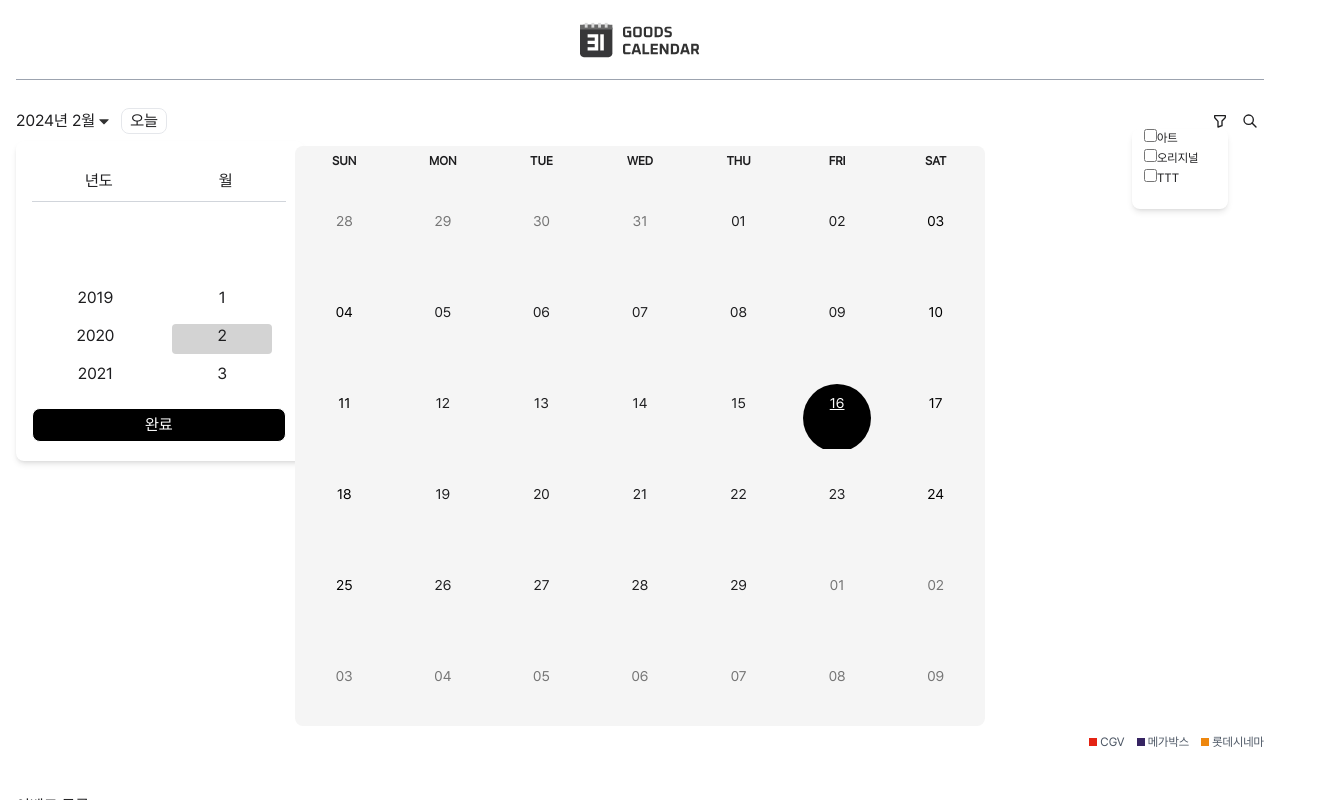
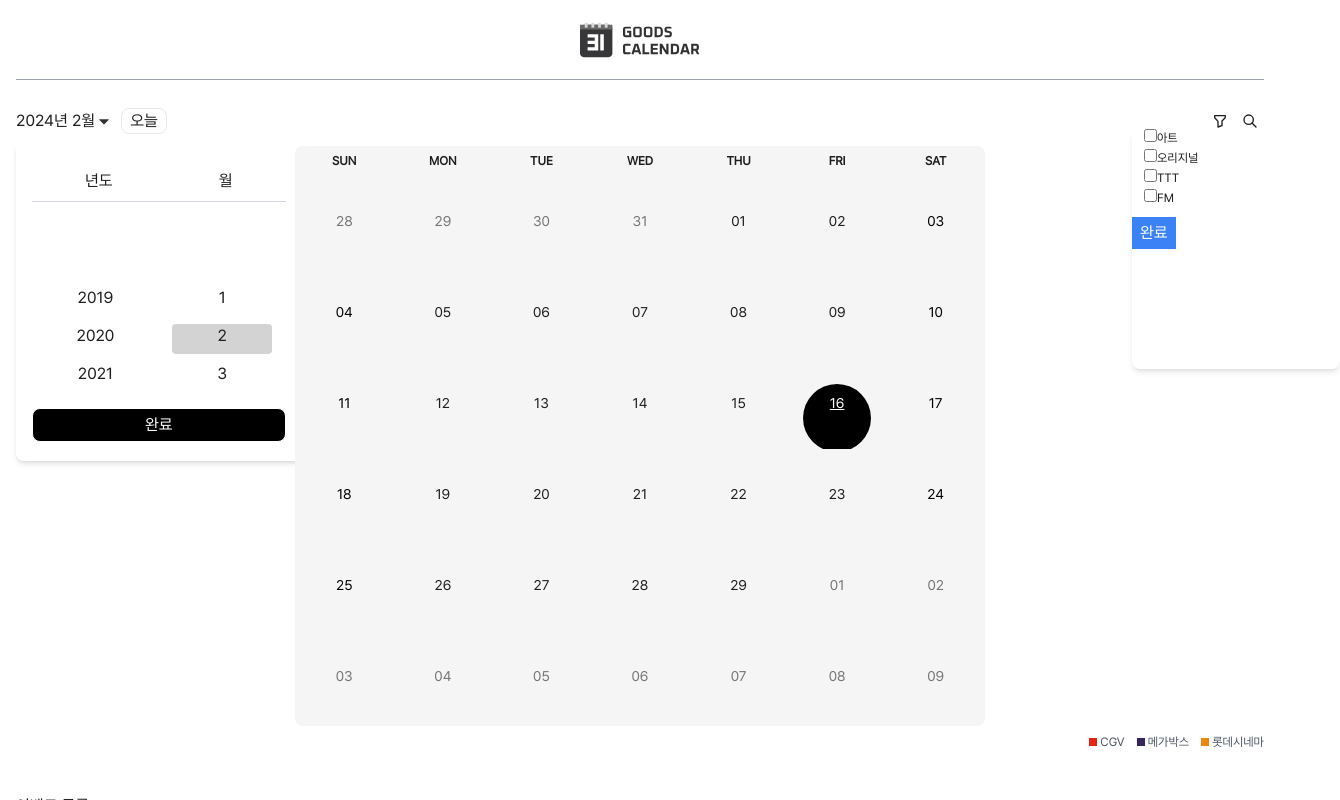
Before and after one commit to Brogod97/goods-calendar, a React (Create React App) app in the folder src/main/frontend/: page / in a window 1280 px wide. Both pictures are taken after a click on the element 1220 px from the left and 121 px from the top of the page. Shown: the top 800 px of the page, 1340 px wide, since content can reach past the window. Built offline with nearby package versions, Linux system fonts and the light colour scheme; no server answers.

Commit message:
필터 기능구현 및 커서 깜빡임 방지 적용

```diff
--- a/src/main/frontend/src/components/DateSelectorWithEventList/DateSelectorWithEventList.jsx
+++ b/src/main/frontend/src/components/DateSelectorWithEventList/DateSelectorWithEventList.jsx
@@ -30,7 +30,7 @@ const DateSelectorWithEventList = ({ selectedDate, events }) => {
   return (
     <div className="p-4">
       <div className="flex justify-between items-center h-8 my-2">
-        <div className="text-base font-medium">이벤트 목록</div>
+        <div className="text-base font-medium select-none">이벤트 목록</div>
       </div>
       <EventList events={filteredEvents} />
     </div>
--- a/src/main/frontend/src/components/Help/Help.jsx
+++ b/src/main/frontend/src/components/Help/Help.jsx
@@ -2,7 +2,7 @@ import React from "react";
 
 const Help = () => {
   return (
-    <div className="mt-2 mb-4 mx-4">
+    <div className="mt-2 mb-4 mx-4 select-none">
       <div className="flex justify-end text-xs text-gray-600">
         <div className="pr-3">
           <p className="w-2 h-2 bg-cgv inline-block"></p> CGV
--- a/src/main/frontend/src/components/Search/Searchpage.jsx
+++ b/src/main/frontend/src/components/Search/Searchpage.jsx
@@ -101,7 +101,7 @@ const Searchpage = ({ onClose }) => {
           취소
         </button>
       </div>
-      <div className="">
+      <div className="select-none">
         <div className="mt-7 mb-1 flex h-9">
           <p className="text-sm text-gray-400 mr-auto">
             <span className="pl-2 ">최근 검색어</span>
--- a/src/main/frontend/src/components/filter/Filter.jsx
+++ b/src/main/frontend/src/components/filter/Filter.jsx
@@ -1,10 +1,30 @@
-import React from "react";
+import React, { useState } from "react";
 import { TbFilter } from "react-icons/tb";
 
 const Filter = ({ selectedFilters, handleFilterChange }) => {
+  const [selectedFiltersTemp, setSelectedFiltersTemp] = useState([
+    ...selectedFilters,
+  ]);
+
   const toggleFilterModal = () => {
     const filterModal = document.getElementById("filter-modal");
     filterModal.classList.toggle("hidden");
+  };
+
+  const handleSaveFilters = () => {
+    handleFilterChange(selectedFiltersTemp);
+    toggleFilterModal(); // 필터 모달 닫기
+  };
+
+  const handleCheckboxChange = (filter) => {
+    const index = selectedFiltersTemp.indexOf(filter);
+    if (index === -1) {
+      setSelectedFiltersTemp([...selectedFiltersTemp, filter]); // 필터 추가
+    } else {
+      setSelectedFiltersTemp(
+        selectedFiltersTemp.filter((item) => item !== filter)
+      ); // 필터 제거
+    }
   };
 
   return (
@@ -14,15 +34,15 @@ const Filter = ({ selectedFilters, handleFilterChange }) => {
       </div>
       <div
         id="filter-modal"
-        className={`absolute top-4 left-[-80px] w-24 h-20 bg-white rounded-lg shadow-md items-center hidden`}
+        className={`absolute top-4 left-[-80px] w-52 h-60 bg-white rounded-lg shadow-md items-center hidden`}
       >
         {/* 각 필터를 체크박스로 표시 */}
         <p className="h-5 text-left text-xs mt-0 ml-3">
           <input
             type="checkbox"
             value="AC"
-            checked={selectedFilters.includes("AC")}
-            onChange={() => handleFilterChange("AC")}
+            checked={selectedFiltersTemp.includes("AC")}
+            onChange={() => handleCheckboxChange("AC")}
           />
           아트
         </p>
@@ -30,8 +50,8 @@ const Filter = ({ selectedFilters, handleFilterChange }) => {
           <input
             type="checkbox"
             value="OT"
-            checked={selectedFilters.includes("OT")}
-            onChange={() => handleFilterChange("OT")}
+            checked={selectedFiltersTemp.includes("OT")}
+            onChange={() => handleCheckboxChange("OT")}
           />
           오리지널
         </p>
@@ -39,11 +59,27 @@ const Filter = ({ selectedFilters, handleFilterChange }) => {
           <input
             type="checkbox"
             value="TTT"
-            checked={selectedFilters.includes("TTT")}
-            onChange={() => handleFilterChange("TTT")}
+            checked={selectedFiltersTemp.includes("TTT")}
+            onChange={() => handleCheckboxChange("TTT")}
           />
           TTT
         </p>
+        <p className="h-5 text-left text-xs mt-0 ml-3">
+          <input
+            type="checkbox"
+            value="FM"
+            checked={selectedFiltersTemp.includes("FM")}
+            onChange={() => handleCheckboxChange("FM")}
+          />
+          FM
+        </p>
+        {/* 완료 버튼 */}
+        <button
+          className="bg-blue-500 text-white px-2 py-1 mt-2"
+          onClick={handleSaveFilters}
+        >
+          완료
+        </button>
       </div>
     </div>
   );
--- a/src/main/frontend/src/pages/Home.jsx
+++ b/src/main/frontend/src/pages/Home.jsx
@@ -17,6 +17,7 @@ function Home() {
   const [markMega, setMarkMega] = useState([]);
   const [markLotte, setMarkLotte] = useState([]);
   const [selectedFilters, setSelectedFilters] = useState([]);
+  const [filteredEvents, setFilteredEvents] = useState([]);
 
   useEffect(() => {
     const fetchData = async () => {
@@ -54,6 +55,40 @@ function Home() {
     fetchData();
   }, []);
 
+  useEffect(() => {
+    // 필터링된 이벤트들을 설정
+    const filtered = events.filter((event) => {
+      if (selectedFilters.length === 0) return true; // 선택된 필터가 없으면 모든 이벤트 표시
+
+      // 선택된 필터에 해당하는 이벤트만 표시
+      return selectedFilters.includes(event.goodsType);
+    });
+    setFilteredEvents(filtered);
+
+    // 선택된 필터에 따라 markCgv, markMega, markLotte 값을 설정
+    const markCgvDates = filtered
+      .filter((event) => event.theater === "CGV")
+      .map((event) =>
+        moment(event.startDate, "YYYY.MM.DD").format("YYYY-MM-DD")
+      );
+
+    const markMegaDates = filtered
+      .filter((event) => event.theater === "MEGABOX")
+      .map((event) =>
+        moment(event.startDate, "YYYY.MM.DD").format("YYYY-MM-DD")
+      );
+
+    const markLotteDates = filtered
+      .filter((event) => event.theater === "LOTTE")
+      .map((event) =>
+        moment(event.startDate, "YYYY.MM.DD").format("YYYY-MM-DD")
+      );
+
+    setMarkCgv(markCgvDates);
+    setMarkMega(markMegaDates);
+    setMarkLotte(markLotteDates);
+  }, [events, selectedFilters]);
+
   const handleConfirm = (selectedYear, selectedMonth, defaultdate) => {
     setSelectedDate(new Date(selectedYear, selectedMonth - 1, defaultdate));
   };
@@ -66,13 +101,16 @@ function Home() {
     setSelectedDate(new Date());
   };
 
-  const handleFilterChange = (type) => {
-    // 선택된 필터들을 관리하는 배열에 추가 또는 제거
-    if (selectedFilters.includes(type)) {
-      setSelectedFilters(selectedFilters.filter((filter) => filter !== type));
-    } else {
-      setSelectedFilters([...selectedFilters, type]);
-    }
+  const handleFilterChange = (types) => {
+    setSelectedFilters(types);
+    // 필터링된 이벤트들을 설정
+    const filtered = events.filter((event) => {
+      if (types.length === 0) return true; // 선택된 필터가 없으면 모든 이벤트 표시
+
+      // 선택된 필터에 해당하는 이벤트만 표시
+      return types.includes(event.goodsType);
+    });
+    setFilteredEvents(filtered);
   };
 
   return (
@@ -106,7 +144,7 @@ function Home() {
         <Help />
         <DateSelectorWithEventList
           selectedDate={selectedDate}
-          events={events}
+          events={filteredEvents} // 필터링된 이벤트들로 변경
         />
       </div>
       <Footer />
--- a/src/main/frontend/src/pages/SearchResultPage.jsx
+++ b/src/main/frontend/src/pages/SearchResultPage.jsx
@@ -86,7 +86,7 @@ const SearchResultPage = () => {
   };
 
   return (
-    <div>
+    <div className="select-none">
       <div className="fixed top-1/2 left-1/2 transform -translate-x-1/2 -translate-y-1/2 bg-white w-full h-full z-40 p-4">
         <div className="w-full flex z-50">
           <div className="search-inputbox basis-5/6 relative">
@@ -127,7 +127,7 @@ const SearchResultPage = () => {
           </button>
           <button
             className={`py-1 px-3 mr-1 h-7 text-xs rounded-full border  ${selectedFilter === "FM" ? "bg-blackc text-white border-blackc" : "text-secondary border-gray-300"}`}
-            onClick={() => handleFilterClick("FM")}
+            onClick={() => handleFilterClick("FM", "TTT")}
           >
             CGV
           </button>
--- a/src/main/frontend/tailwind.config.js
+++ b/src/main/frontend/tailwind.config.js
@@ -29,6 +29,7 @@ module.exports = {
         "150ps": "150%",
         "158ps": "158%",
         "172ps": "172%",
+        "192ps": "192%",
         "200ps": "200%",
       },
     },
```
Also changed, not shown: src/main/frontend/src/components/DateSelector/DateSelector.jsx (+5 -5 lines), 1 other file (tests, documents, lock files or other folders).
